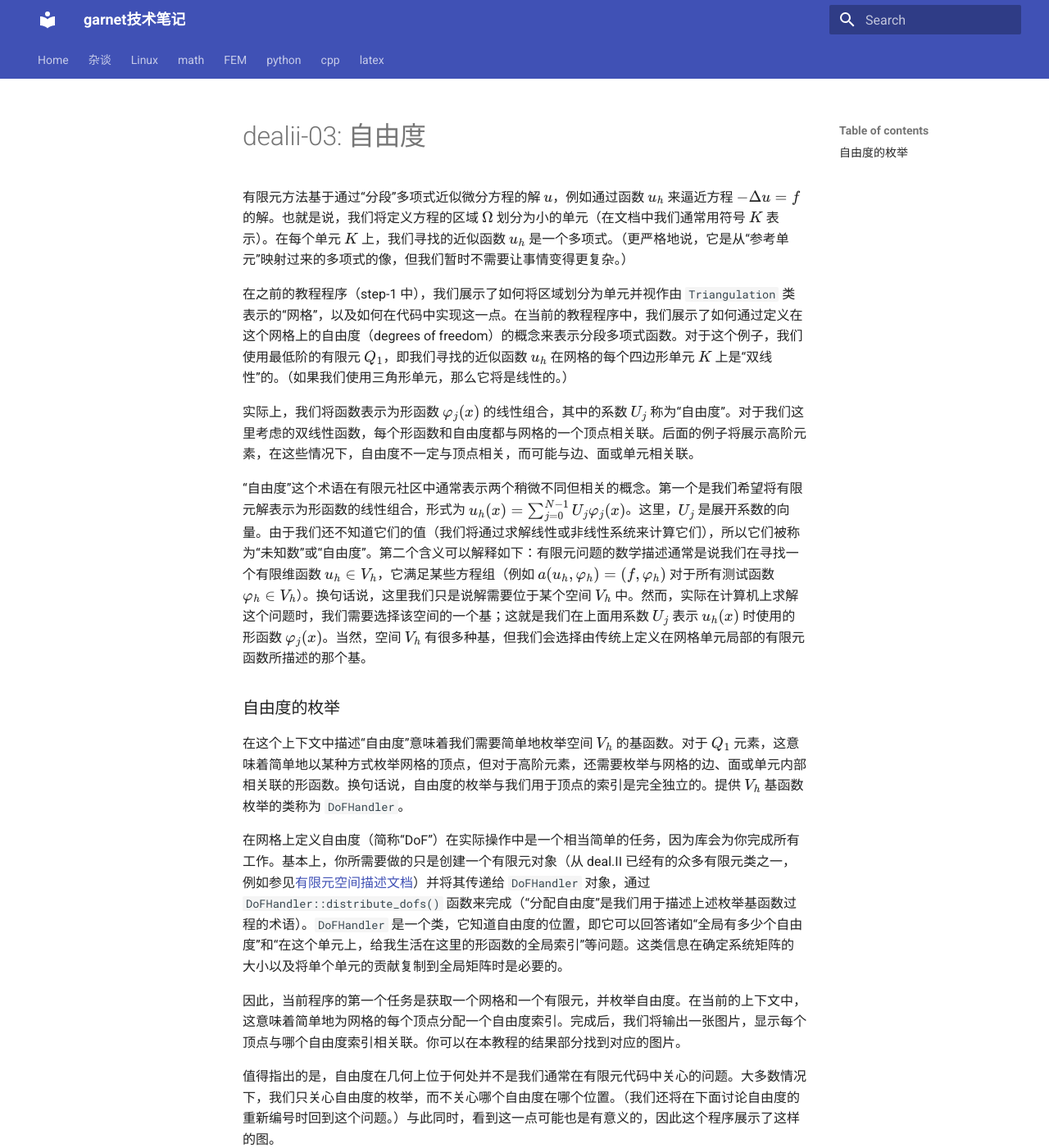
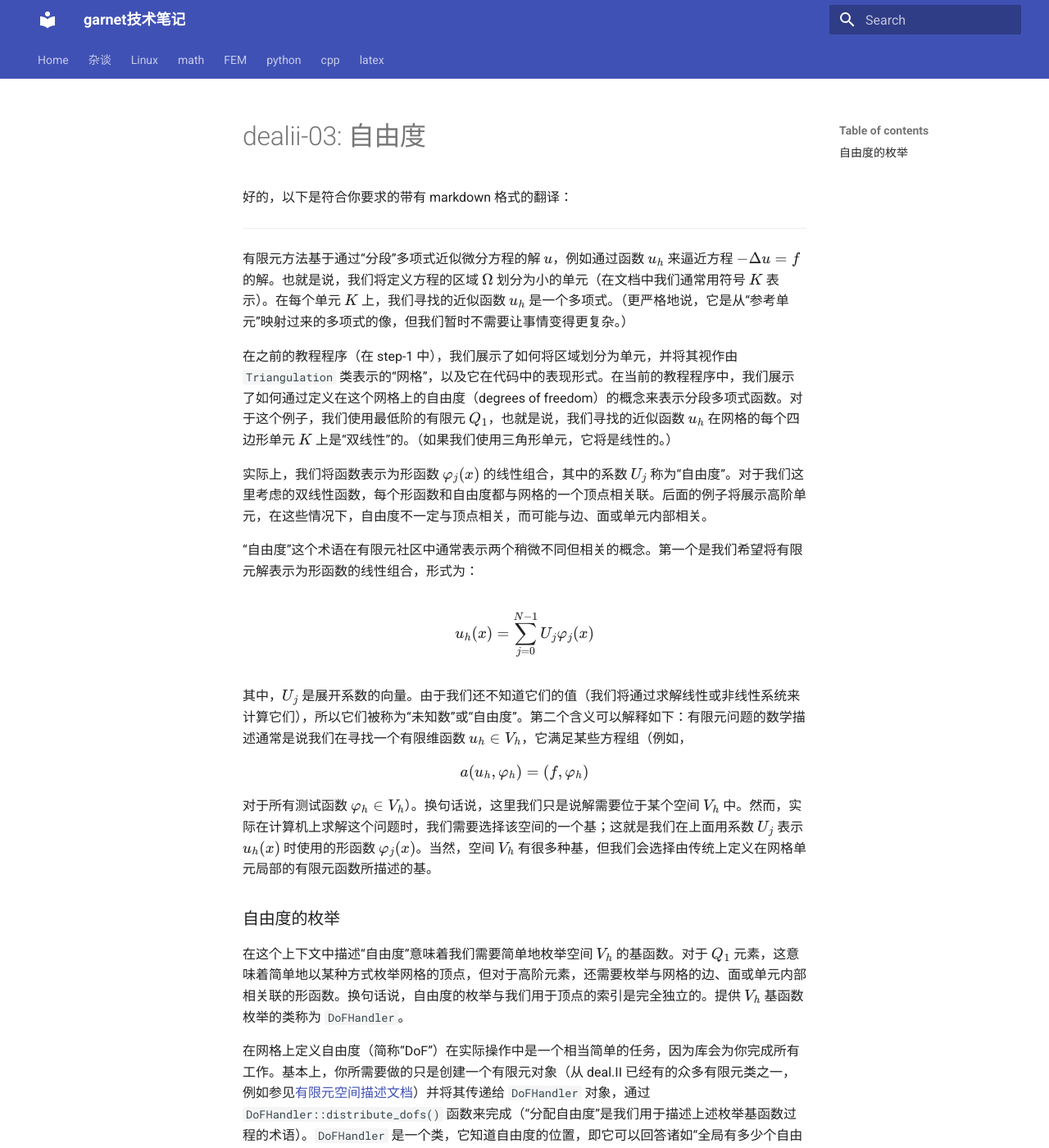
Before and after one commit to ymma98/technotes, an MkDocs documentation site: the page built from docs/FEM/dealii-03_自由度.md, in a window 1280 px wide and 1400 px high. Shown: the whole window at 82% size. Built offline with MkDocs 1.6.1 and Material for MkDocs 9.7.7, drawn with Linux system fonts in a browser that asks for light colours; formulas are drawn with MathJax 3; some of the changed text lies outside the part shown.

Commit message:
docs/FEM/dealii-03_自由度.md updated from https://stackedit.cn/

```diff
--- a/docs/FEM/dealii-03_自由度.md
+++ b/docs/FEM/dealii-03_自由度.md
@@ -1,12 +1,21 @@
 # dealii-03: 自由度
+
+
+好的，以下是符合你要求的带有 markdown 格式的翻译：
+
+---
 
 有限元方法基于通过“分段”多项式近似微分方程的解 \( u \)，例如通过函数 \( u_h \) 来逼近方程 \(-\Delta u=f\) 的解。也就是说，我们将定义方程的区域 \( \Omega \) 划分为小的单元（在文档中我们通常用符号 \( K \) 表示）。在每个单元 \( K \) 上，我们寻找的近似函数 \( u_h \) 是一个多项式。（更严格地说，它是从“参考单元”映射过来的多项式的像，但我们暂时不需要让事情变得更复杂。）
 
-在之前的教程程序（step-1 中），我们展示了如何将区域划分为单元并视作由 `Triangulation` 类表示的“网格”，以及如何在代码中实现这一点。在当前的教程程序中，我们展示了如何通过定义在这个网格上的自由度（degrees of freedom）的概念来表示分段多项式函数。对于这个例子，我们使用最低阶的有限元 \( Q_1 \)，即我们寻找的近似函数 \( u_h \) 在网格的每个四边形单元 \( K \) 上是“双线性”的。（如果我们使用三角形单元，那么它将是线性的。）
+在之前的教程程序（在 step-1 中），我们展示了如何将区域划分为单元，并将其视作由 `Triangulation` 类表示的“网格”，以及它在代码中的表现形式。在当前的教程程序中，我们展示了如何通过定义在这个网格上的自由度（degrees of freedom）的概念来表示分段多项式函数。对于这个例子，我们使用最低阶的有限元 \( Q_1 \)，也就是说，我们寻找的近似函数 \( u_h \) 在网格的每个四边形单元 \( K \) 上是“双线性”的。（如果我们使用三角形单元，它将是线性的。）
 
-实际上，我们将函数表示为形函数 \( \varphi_j(x) \) 的线性组合，其中的系数 \( U_j \) 称为“自由度”。对于我们这里考虑的双线性函数，每个形函数和自由度都与网格的一个顶点相关联。后面的例子将展示高阶元素，在这些情况下，自由度不一定与顶点相关，而可能与边、面或单元相关联。
+实际上，我们将函数表示为形函数 \( \varphi_j(x) \) 的线性组合，其中的系数 \( U_j \) 称为“自由度”。对于我们这里考虑的双线性函数，每个形函数和自由度都与网格的一个顶点相关联。后面的例子将展示高阶单元，在这些情况下，自由度不一定与顶点相关，而可能与边、面或单元内部相关。
 
-“自由度”这个术语在有限元社区中通常表示两个稍微不同但相关的概念。第一个是我们希望将有限元解表示为形函数的线性组合，形式为 \( u_h(x) = \sum_{j=0}^{N-1} U_j \varphi_j(x) \)。这里，\( U_j \) 是展开系数的向量。由于我们还不知道它们的值（我们将通过求解线性或非线性系统来计算它们），所以它们被称为“未知数”或“自由度”。第二个含义可以解释如下：有限元问题的数学描述通常是说我们在寻找一个有限维函数 \( u_h \in V_h \)，它满足某些方程组（例如 \( a(u_h, \varphi_h) = (f, \varphi_h) \) 对于所有测试函数 \( \varphi_h \in V_h \)）。换句话说，这里我们只是说解需要位于某个空间 \( V_h \) 中。然而，实际在计算机上求解这个问题时，我们需要选择该空间的一个基；这就是我们在上面用系数 \( U_j \) 表示 \( u_h(x) \) 时使用的形函数 \( \varphi_j(x) \)。当然，空间 \( V_h \) 有很多种基，但我们会选择由传统上定义在网格单元局部的有限元函数所描述的那个基。
+“自由度”这个术语在有限元社区中通常表示两个稍微不同但相关的概念。第一个是我们希望将有限元解表示为形函数的线性组合，形式为：
+
+$$ u_h(x) = \sum_{j=0}^{N-1} U_j \varphi_j(x) $$
+
+其中，\( U_j \) 是展开系数的向量。由于我们还不知道它们的值（我们将通过求解线性或非线性系统来计算它们），所以它们被称为“未知数”或“自由度”。第二个含义可以解释如下：有限元问题的数学描述通常是说我们在寻找一个有限维函数 \( u_h \in V_h \)，它满足某些方程组（例如，$$ a(u_h, \varphi_h) = (f, \varphi_h) $$ 对于所有测试函数 \( \varphi_h \in V_h \)）。换句话说，这里我们只是说解需要位于某个空间 \( V_h \) 中。然而，实际在计算机上求解这个问题时，我们需要选择该空间的一个基；这就是我们在上面用系数 \( U_j \) 表示 \( u_h(x) \) 时使用的形函数 \( \varphi_j(x) \)。当然，空间 \( V_h \) 有很多种基，但我们会选择由传统上定义在网格单元局部的有限元函数所描述的基。
 
 ### 自由度的枚举
 
@@ -16,7 +25,7 @@
 
 因此，当前程序的第一个任务是获取一个网格和一个有限元，并枚举自由度。在当前的上下文中，这意味着简单地为网格的每个顶点分配一个自由度索引。完成后，我们将输出一张图片，显示每个顶点与哪个自由度索引相关联。你可以在本教程的结果部分找到对应的图片。
 
-值得指出的是，自由度在几何上位于何处并不是我们通常在有限元代码中关心的问题。大多数情况下，我们只关心自由度的枚举，而不关心哪个自由度在哪个位置。（我们还将在下面讨论自由度的重新编号时回到这个问题。）与此同时，看到这一点可能也是有意义的，因此这个程序展示了这样的图。
+值得指出的是，自由度在几何上位于何处并不是我们通常在有限元代码中关心的问题。大多数情况下，我们只关心自由度的枚举，而不关心哪个自由度位于哪个位置。（我们还将在下面讨论自由度的重新编号时回到这个问题。）与此同时，看到这一点可能也是有意义的，因此这个程序展示了这样的图。
 <!--stackedit_data:
-eyJoaXN0b3J5IjpbLTI3NzczMTldfQ==
+eyJoaXN0b3J5IjpbNDUyNzYwNjcyXX0=
 -->
```
